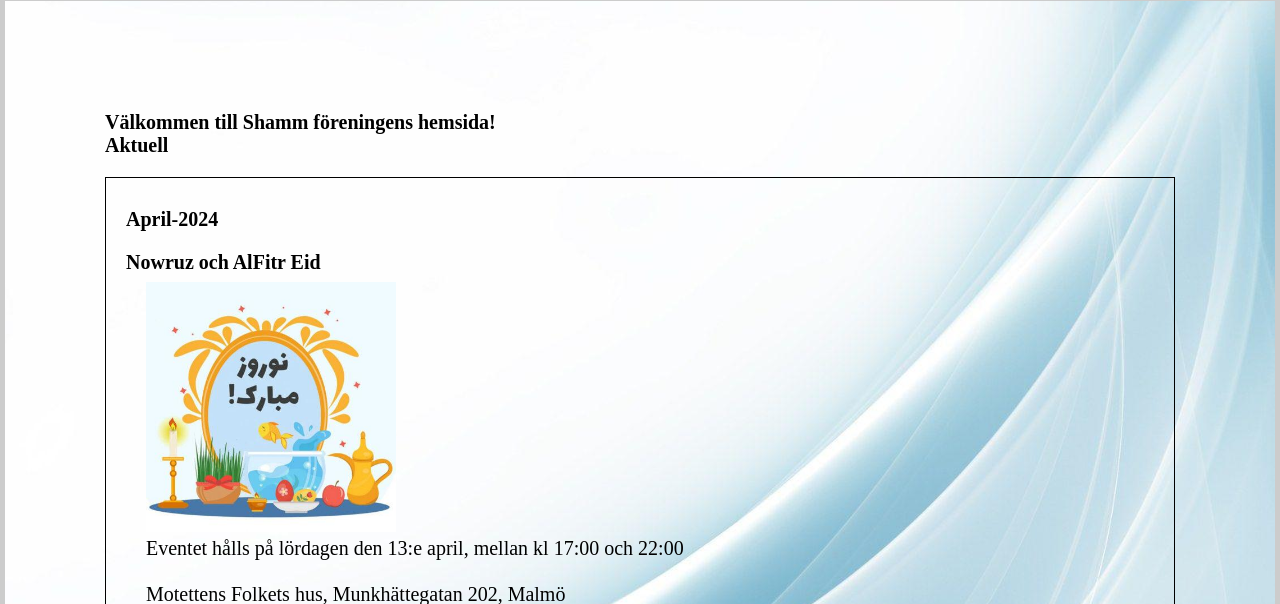
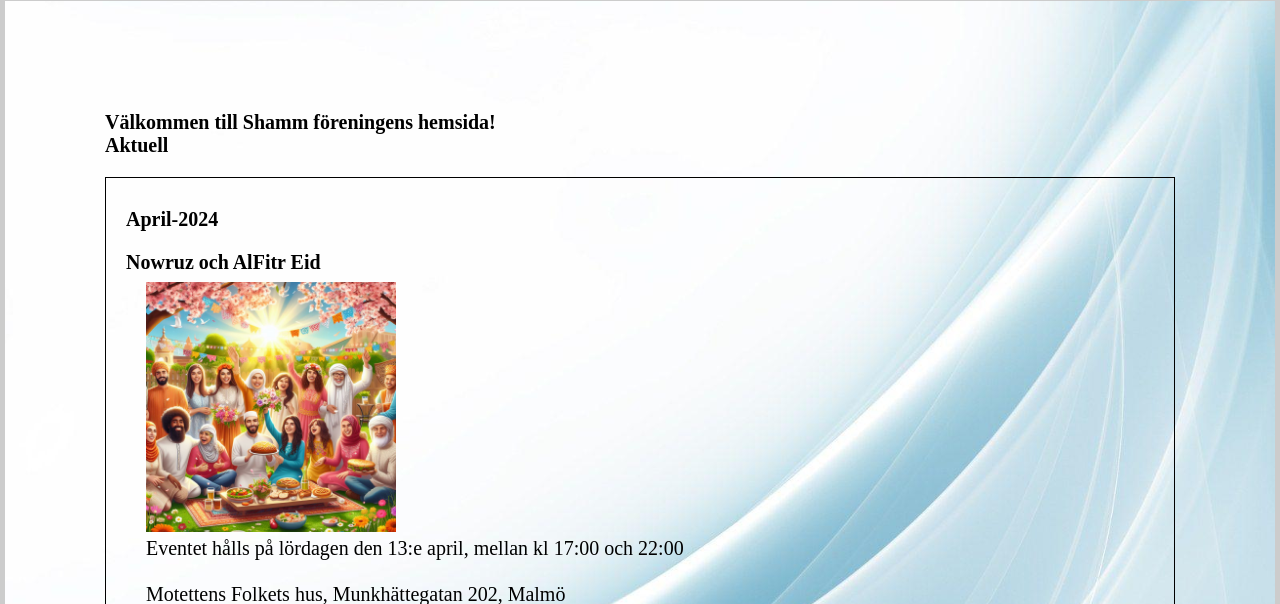
Before and after one commit to mairo2/shamforening, a plain HTML site: page index.html in a window 1280 px wide. Shown: the part 196-800 px from the top of the page. Drawn offline with Linux system fonts and the light colour scheme.

Commit message:
Update index.html

```diff
--- a/index.html
+++ b/index.html
@@ -35,7 +35,7 @@
                 <h3>April-2024</h3>
                 <h4>Nowruz och AlFitr Eid<br></h4>
                 <p>
-                    <img src="Images/nowrooz.jpg" width="250" height="250"><br>
+                    <img src="Images/nowFitr.jpeg" width="250" height="250"><br>
                     Eventet hålls på lördagen den 13:e april, mellan kl 17:00 och 22:00<br><br>
                     Motettens Folkets hus, Munkhättegatan 202, Malmö
                 </p>
```
